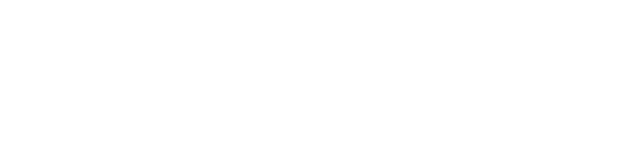
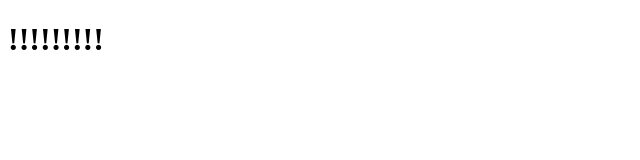
Before and after one commit to maria-stecca13/TESTE, a plain HTML site: page SITE/index.html in a window 1280 px wide. Shown: the whole page, without its empty margins (0-640 px from the left). Drawn offline with Linux system fonts and the light colour scheme.

Commit message:
alteração inicial
coloquei um h1 com um texto básico.

```diff
--- a/SITE/index.html
+++ b/SITE/index.html
@@ -6,6 +6,6 @@
     <title>Document</title>
 </head>
 <body>
-
+    <h1>!!!!!!!!!</h1>
 </body>
 </html>
```
